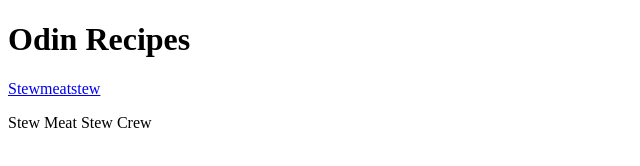
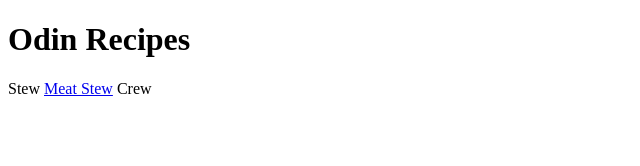
Before and after one commit to scalamoondis/odin-recipes, a plain HTML site: page index.html in a window 1280 px wide. Shown: the whole page, without its empty margins (0-640 px from the left). Drawn offline with Linux system fonts and the light colour scheme.

Commit message:
Cleaned up the StewMeat link to be one line. Added protections to the link

```diff
--- a/index.html
+++ b/index.html
@@ -6,7 +6,7 @@
     </head>
     <body>
         <h1>Odin Recipes</h1>
-        <a href="recipes/stewmeatstew.html">Stewmeatstew</a>
-        <p>Stew Meat Stew Crew</p>
+
+        <p>Stew <a href="recipes/stewmeatstew.html" target="_blank" rel="noopener noreferrer" >Meat Stew</a> Crew</p>
     </body>
 </html>
```
